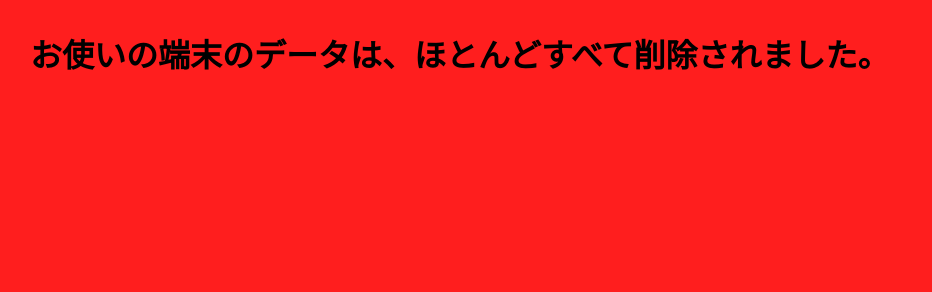
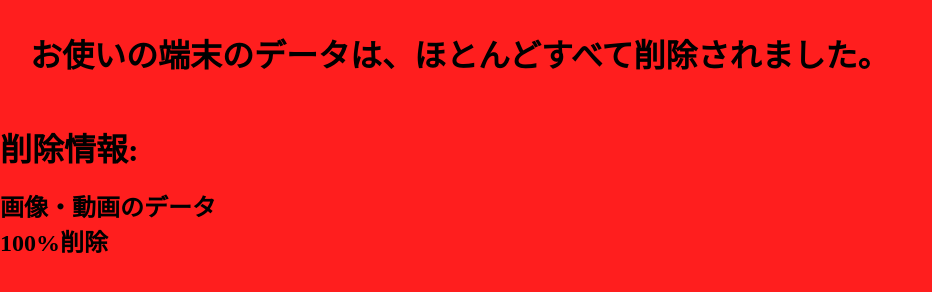
Before and after one commit to otata0913/usouso, a plain HTML site: page index.html in a window 1280 px wide. Shown: the whole page, without its empty margins (0-932 px from the left). Drawn offline with Linux system fonts and the light colour scheme.

Commit message:
Update index.html

```diff
--- a/index.html
+++ b/index.html
@@ -3,12 +3,23 @@
   <head>
     <meta charset="utf-8">
     <title>重大なウイルスについての警告</title>
-    <script src="script.js"></script>
+    <scrip src="script.js"></script>
     <link rel="stylesheet" href="stylesheet.css">
+    <link rel="preconnect" href="https://fonts.gstatic.com">
+    <!-- ここからGoogle Fontsのリンクデータ -->
+    <link href="https://fonts.googleapis.com/css2?family=Noto+Serif+JP:wght@900&display=swap" rel="stylesheet">
+    <!-- ここまでGoogle Fontsのリンクデータ -->
   </head>
   <body>
     <div class="header">
       <h1>お使いの端末のデータは、ほとんどすべて削除されました。</h1>
     </div>
+    <br />
+    <div class="main-container">
+      <h1>削除情報:</h1>
+      <br />
+      <h2 class="dan">画像・動画のデータ</h2>
+      <h2 class="parsent">100%削除</h2>
+    </div>
   </body>
 </html>
```
